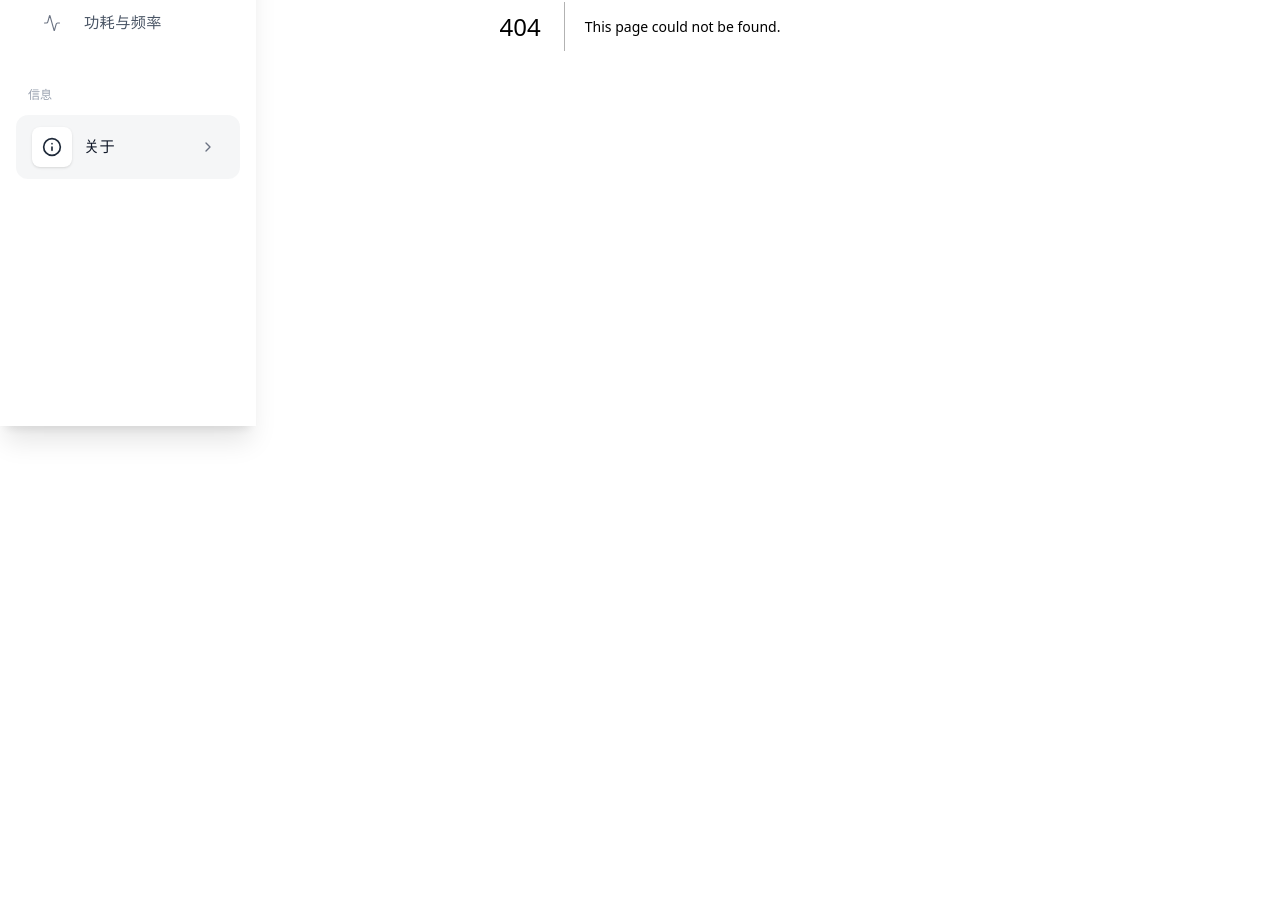
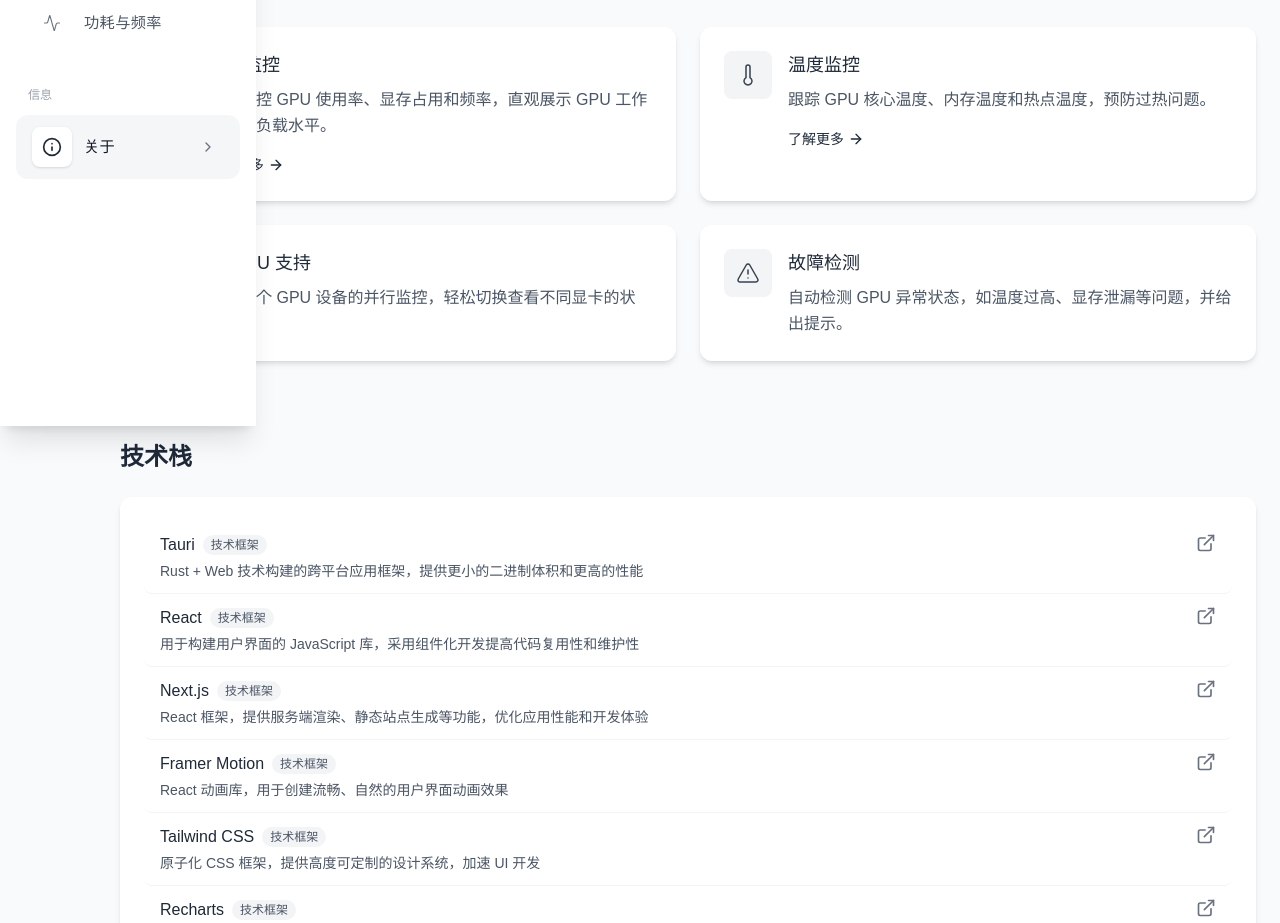
Before and after one commit to lurenjia534/rocm-smi-gui, a Next.js app: page /about in a window 1280 px wide. Before the commit this address had no page. Shown: the part 374-1297 px from the top of the page. Before the commit the page ends 800 px from the top, so only its background shows below. Built offline with nearby package versions, Linux system fonts and the light colour scheme.

Commit message:
Add "About" page implementation with features and tech stack details (新增“关于”页面，包含功能特性和技术栈信息)

```diff
--- /dev/null
+++ b/src/app/about/page.tsx
@@ -0,0 +1,252 @@
+'use client'
+
+import React from 'react'
+import { motion } from 'framer-motion'
+import {
+  Activity,
+  AlertTriangle,
+  ArrowRight,
+  Code,
+  Command,
+  ExternalLink,
+  Github,
+  Globe,
+  Layers,
+  Thermometer
+} from 'lucide-react'
+import { usePathname } from 'next/navigation'
+import Link from 'next/link'
+
+// 动画变体配置
+const containerVariants = {
+  hidden: { opacity: 0 },
+  visible: {
+    opacity: 1,
+    transition: {
+      staggerChildren: 0.1
+    }
+  }
+}
+
+const itemVariants = {
+  hidden: { opacity: 0, y: 20 },
+  visible: {
+    opacity: 1,
+    y: 0,
+    transition: {
+      type: 'spring',
+      stiffness: 100,
+      damping: 15
+    }
+  }
+}
+
+// 卡片组件
+const FeatureCard = ({
+  icon: Icon,
+  title,
+  description,
+  url,
+  delay = 0
+}: {
+  icon: React.ElementType
+  title: string
+  description: string
+  url?: string
+  delay?: number
+}) => (
+  <motion.div
+    className="bg-white rounded-xl p-6 shadow-md hover:shadow-lg transition-all"
+    whileHover={{ y: -4, scale: 1.02 }}
+    variants={itemVariants}
+    transition={{ delay }}
+  >
+    <div className="flex gap-4">
+      <div className="flex-shrink-0 h-12 w-12 rounded-lg bg-gray-100 flex items-center justify-center">
+        <Icon className="h-6 w-6 text-gray-700" strokeWidth={1.5} />
+      </div>
+      <div className="flex-1">
+        <h3 className="text-lg font-medium text-gray-800">{title}</h3>
+        <p className="mt-2 text-gray-600 leading-relaxed">{description}</p>
+
+        {url && (
+          <Link href={url}>
+            <span className="mt-4 inline-flex items-center text-sm font-medium text-gray-800 hover:text-gray-900">
+              了解更多 <ArrowRight className="ml-1 h-4 w-4" />
+            </span>
+          </Link>
+        )}
+      </div>
+    </div>
+  </motion.div>
+)
+
+// 技术栈项目
+const TechItem = ({
+  name,
+  description,
+  url
+}: {
+  name: string
+  description: string
+  url: string
+}) => (
+  <motion.div
+    className="flex items-start gap-3 py-3 px-4 rounded-lg hover:bg-gray-50 transition-colors"
+    whileHover={{ x: 4 }}
+  >
+    <div className="flex-1">
+      <div className="flex items-center gap-2">
+        <h4 className="font-medium text-gray-800">{name}</h4>
+        <span className="text-xs bg-gray-100 text-gray-600 px-2 py-0.5 rounded-full">
+          技术框架
+        </span>
+      </div>
+      <p className="text-sm text-gray-600 mt-1">{description}</p>
+    </div>
+    <a
+      href={url}
+      target="_blank"
+      rel="noopener noreferrer"
+      className="flex-shrink-0 text-gray-500 hover:text-gray-800 transition-colors"
+    >
+      <ExternalLink className="h-5 w-5" />
+    </a>
+  </motion.div>
+)
+
+export default function AboutPage() {
+  const pathname = usePathname()
+
+  return (
+    <main className="min-h-screen bg-gray-50 pb-24 md:pl-24">
+      {/* 顶部标题区域 */}
+      <div className="pt-6 pb-16 px-6 md:px-12 md:pt-32">
+        <motion.div
+          className="max-w-4xl mx-auto"
+          initial={{ opacity: 0, y: -20 }}
+          animate={{ opacity: 1, y: 0 }}
+          transition={{ duration: 0.5 }}
+        >
+          <div className="flex items-center gap-4 mb-6">
+            <div className="flex h-14 w-14 items-center justify-center rounded-xl bg-gray-100">
+              <Layers size={28} className="text-gray-700" />
+            </div>
+            <h1 className="text-3xl md:text-4xl font-bold text-gray-900">GPU 监控仪表板</h1>
+          </div>
+
+          <p className="text-xl text-gray-600 leading-relaxed">
+            这是一个基于 Tauri 构建的 AMD GPU 监控应用程序，提供图形化界面显示 GPU 性能指标，方便观察和分析 GPU 状态。
+          </p>
+        </motion.div>
+      </div>
+
+      {/* 内容区域 */}
+      <div className="px-6 max-w-7xl mx-auto">
+        {/* 功能特性部分 */}
+        <motion.section
+          className="mb-20"
+          variants={containerVariants}
+          initial="hidden"
+          animate="visible"
+        >
+          <h2 className="text-2xl font-bold text-gray-800 mb-8">主要功能</h2>
+
+          <div className="grid grid-cols-1 md:grid-cols-2 gap-6">
+            <FeatureCard
+              icon={Activity}
+              title="性能监控"
+              description="实时监控 GPU 使用率、显存占用和频率，直观展示 GPU 工作状态和负载水平。"
+              url="/utilization"
+              delay={0.1}
+            />
+
+            <FeatureCard
+              icon={Thermometer}
+              title="温度监控"
+              description="跟踪 GPU 核心温度、内存温度和热点温度，预防过热问题。"
+              url="/temperature"
+              delay={0.2}
+            />
+
+            <FeatureCard
+              icon={Command}
+              title="多 GPU 支持"
+              description="支持多个 GPU 设备的并行监控，轻松切换查看不同显卡的状态。"
+              delay={0.3}
+            />
+
+            <FeatureCard
+              icon={AlertTriangle}
+              title="故障检测"
+              description="自动检测 GPU 异常状态，如温度过高、显存泄漏等问题，并给出提示。"
+              delay={0.4}
+            />
+          </div>
+        </motion.section>
+
+        {/* 技术栈部分 */}
+        <motion.section
+          variants={containerVariants}
+          initial="hidden"
+          animate="visible"
+          transition={{ delay: 0.3 }}
+        >
+          <h2 className="text-2xl font-bold text-gray-800 mb-6">技术栈</h2>
+
+          <div className="bg-white rounded-xl shadow-md p-6">
+            <div className="divide-y divide-gray-100">
+              <TechItem
+                name="Tauri"
+                description="Rust + Web 技术构建的跨平台应用框架，提供更小的二进制体积和更高的性能"
+                url="https://tauri.app"
+              />
+
+              <TechItem
+                name="React"
+                description="用于构建用户界面的 JavaScript 库，采用组件化开发提高代码复用性和维护性"
+                url="https://react.dev"
+              />
+
+              <TechItem
+                name="Next.js"
+                description="React 框架，提供服务端渲染、静态站点生成等功能，优化应用性能和开发体验"
+                url="https://nextjs.org"
+              />
+
+              <TechItem
+                name="Framer Motion"
+                description="React 动画库，用于创建流畅、自然的用户界面动画效果"
+                url="https://www.framer.com/motion"
+              />
+
+              <TechItem
+                name="Tailwind CSS"
+                description="原子化 CSS 框架，提供高度可定制的设计系统，加速 UI 开发"
+                url="https://tailwindcss.com"
+              />
+
+              <TechItem
+                name="Recharts"
+                description="基于 React 的图表库，用于数据可视化，展示 GPU 性能变化趋势"
+                url="https://recharts.org"
+              />
+            </div>
+
+            <div className="mt-8 flex justify-center">
+              <a
+                href="https://github.com"
+                target="_blank"
+                rel="noopener noreferrer"
+                className="inline-flex items-center px-5 py-2.5 bg-gray-800 text-white rounded-lg hover:bg-gray-700 transition-colors"
+              >
+                <Github className="mr-2 h-5 w-5" />
+                <span>查看项目源码</span>
+              </a>
+            </div>
+          </div>
+        </motion.section>
+      </div>
+    </main>
+  )
+}
```
